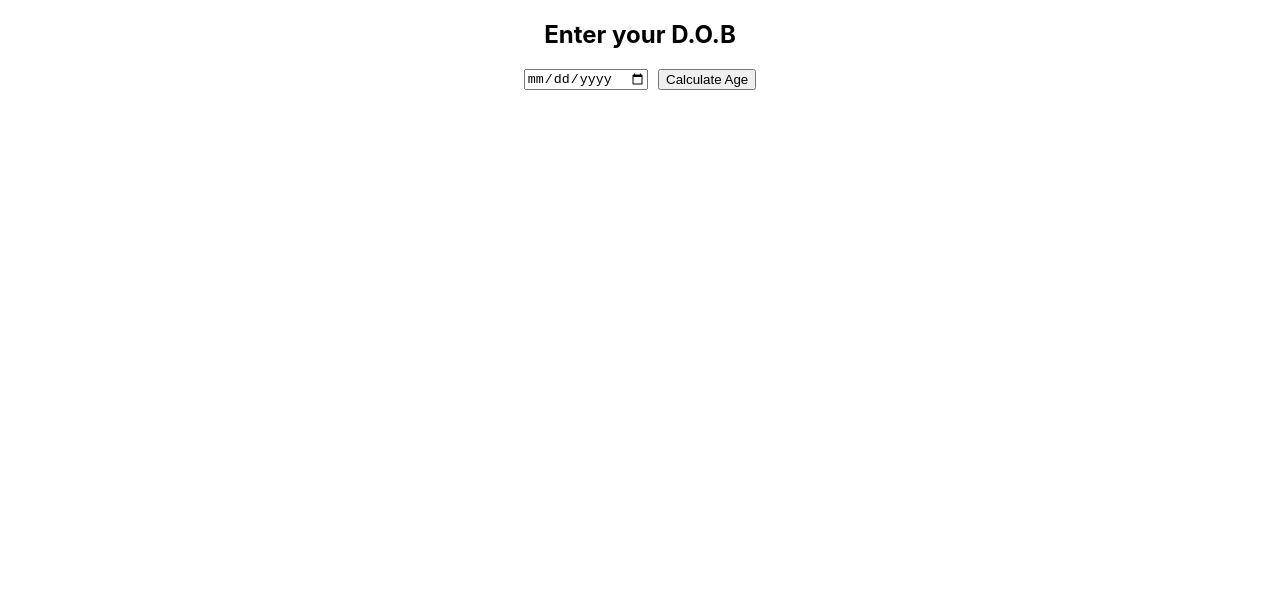
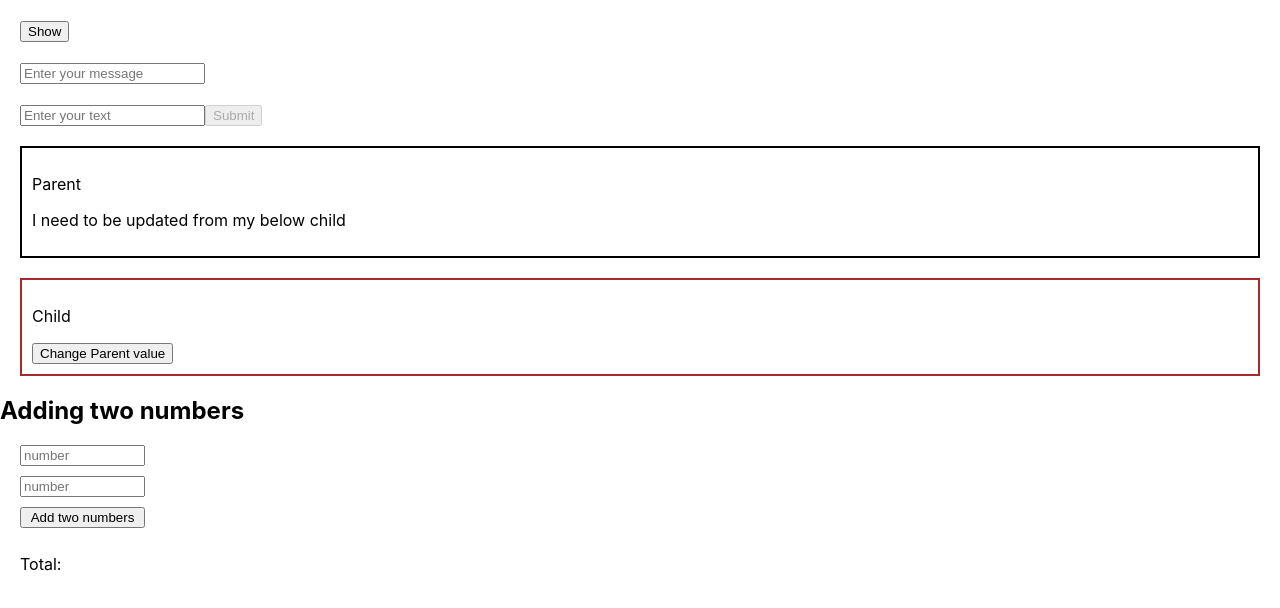
Before and after one commit to asadraiyan/React-Hooks-using-array-method, a React (Create React App) app: page / in a window 1280 px wide. Shown: the top 608 px of the page. Built offline with nearby package versions, Linux system fonts and the light colour scheme.

Commit message:
coding quiz

```diff
--- a/src/App.js
+++ b/src/App.js
@@ -2,7 +2,8 @@
 // import './App.css';
 // import CompA from './components/CompA';
 // import Reactlifecyclemethod from './Reactlifecyclemethod';
-import AgeCalculator from "./components/AgeCalculator";
+// import AgeCalculator from "./components/AgeCalculator";
+import CodingChallenge from "./components/CodingChallenge";
 // import Table from "./components/Table";
 // import Counter from "./components/Counter"
 // import Inputdisplay from "./components/Inputdisplay";
@@ -55,7 +56,8 @@ const App = () => {
         {/* <QuoteGen /> */}
         {/* <Assignment /> */}
         {/* <Table /> */}
-        <AgeCalculator />
+        {/* <AgeCalculator /> */}
+        <CodingChallenge />
 
         {/* </Routes> */}
       </div>
--- /dev/null
+++ b/src/components/ChildComp.js
@@ -0,0 +1,49 @@
+import React, { useState } from "react";
+
+const ChildComp = ({ updatedText }) => {
+  const [inputOne, setInputOne] = useState();
+  const [inputTwo, setInputTwo] = useState();
+  const [total, setTotal] = useState();
+
+  const handleAdd = () => {
+    setTotal(+inputOne + +inputTwo);
+  };
+
+  return (
+    <>
+      <div
+        style={{ margin: "20px", border: "2px solid brown", padding: "10px" }}
+      >
+        <p>Child</p>
+        <button onClick={updatedText}>Change Parent value</button>
+      </div>
+      <h2>Adding two numbers</h2>
+      <div
+        style={{
+          margin: "20px",
+          display: "flex",
+          flexDirection: "column",
+          width: "125px",
+          gap: "10px",
+        }}
+      >
+        <input
+          type="number"
+          onChange={(e) => setInputOne(e.target.value)}
+          value={inputOne}
+          placeholder="number"
+        />
+        <input
+          type="number"
+          onChange={(e) => setInputTwo(e.target.value)}
+          value={inputTwo}
+          placeholder="number"
+        />
+        <button onClick={handleAdd}>Add two numbers</button>
+        <p>Total: {total}</p>
+      </div>
+    </>
+  );
+};
+
+export default ChildComp;
--- /dev/null
+++ b/src/components/CodingChallenge.js
@@ -0,0 +1,76 @@
+import React, { useState } from "react";
+import ChildComp from "./ChildComp";
+
+const CodingChallenge = () => {
+  const [show, setShow] = useState(false);
+  const [input, setInput] = useState("");
+  const [inputFiled, setInputField] = useState("");
+  const [item, setItem] = useState([]);
+  const [update, setUpdate] = useState(
+    "I need to be updated from my below child"
+  );
+
+  const handleButton = () => {
+    if (!show) {
+      setShow(true);
+    } else {
+      setShow(false);
+    }
+  };
+  const displayInput = (event) => {
+    if (input === "") {
+      return;
+    }
+    if (event.key === "Enter") {
+      setItem((oldItem) => {
+        return [...oldItem, input];
+      });
+      setInput("");
+    }
+  };
+
+  const updatedText = () => {
+    setUpdate("updated from the child component");
+  };
+
+  return (
+    <>
+      <div className="container" style={{ margin: "20px" }}>
+        <button onClick={handleButton}>{show ? "Hide" : "Show"}</button>
+        {show ? <p>Toggle challenge</p> : ""}
+      </div>
+      <div style={{ margin: "20px" }}>
+        <input
+          type="text"
+          onChange={(e) => setInput(e.target.value)}
+          onKeyDown={displayInput}
+          value={input}
+          placeholder="Enter your message"
+        />
+        <ol>
+          {item.map((curValue) => {
+            return <li>{curValue}</li>;
+          })}
+        </ol>
+      </div>
+      <div style={{ margin: "20px" }}>
+        <input
+          type="text"
+          placeholder="Enter your text"
+          onChange={(e) => setInputField(e.target.value)}
+          value={inputFiled}
+        />
+        <button disabled={inputFiled ? false : true}>Submit</button>
+      </div>
+      <div
+        style={{ margin: "20px", border: "2px solid black", padding: "10px" }}
+      >
+        <p>Parent</p>
+        <p>{update}</p>
+      </div>
+      <ChildComp updatedText={updatedText} />
+    </>
+  );
+};
+
+export default CodingChallenge;
```
